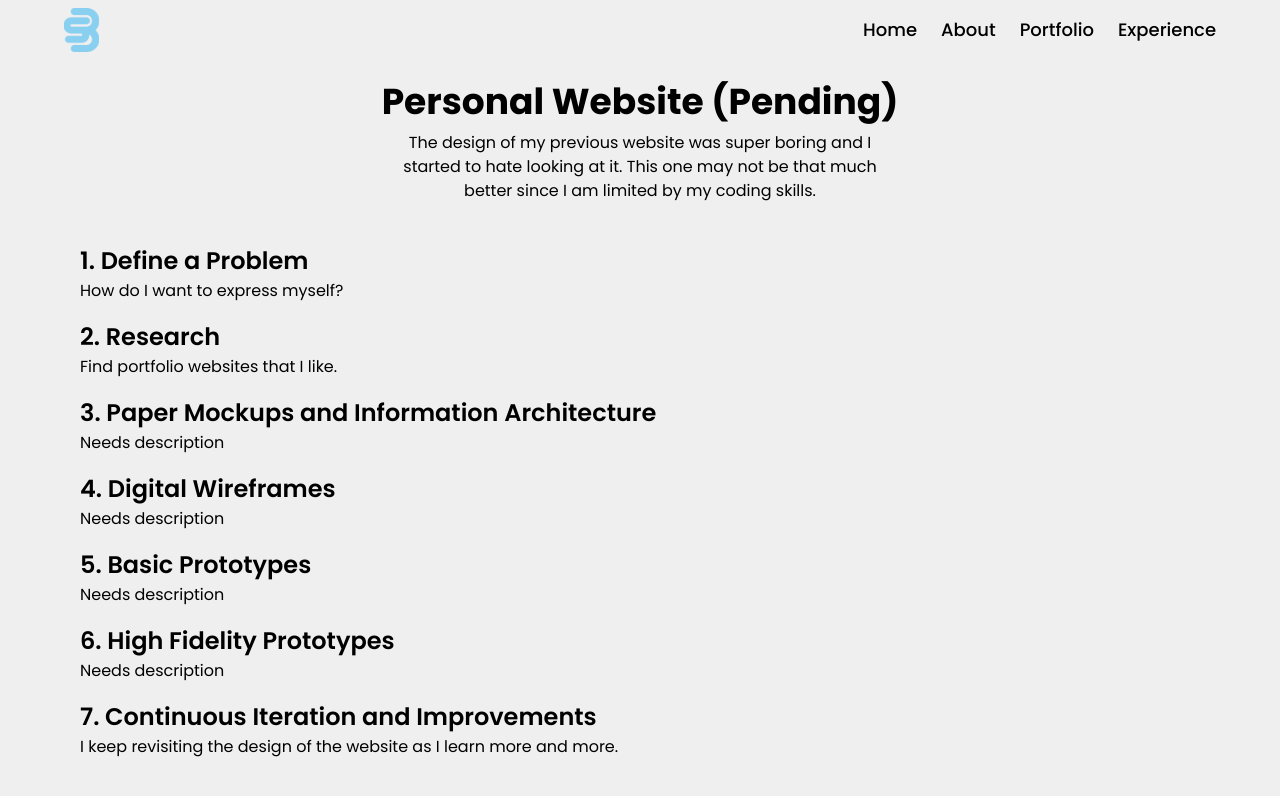
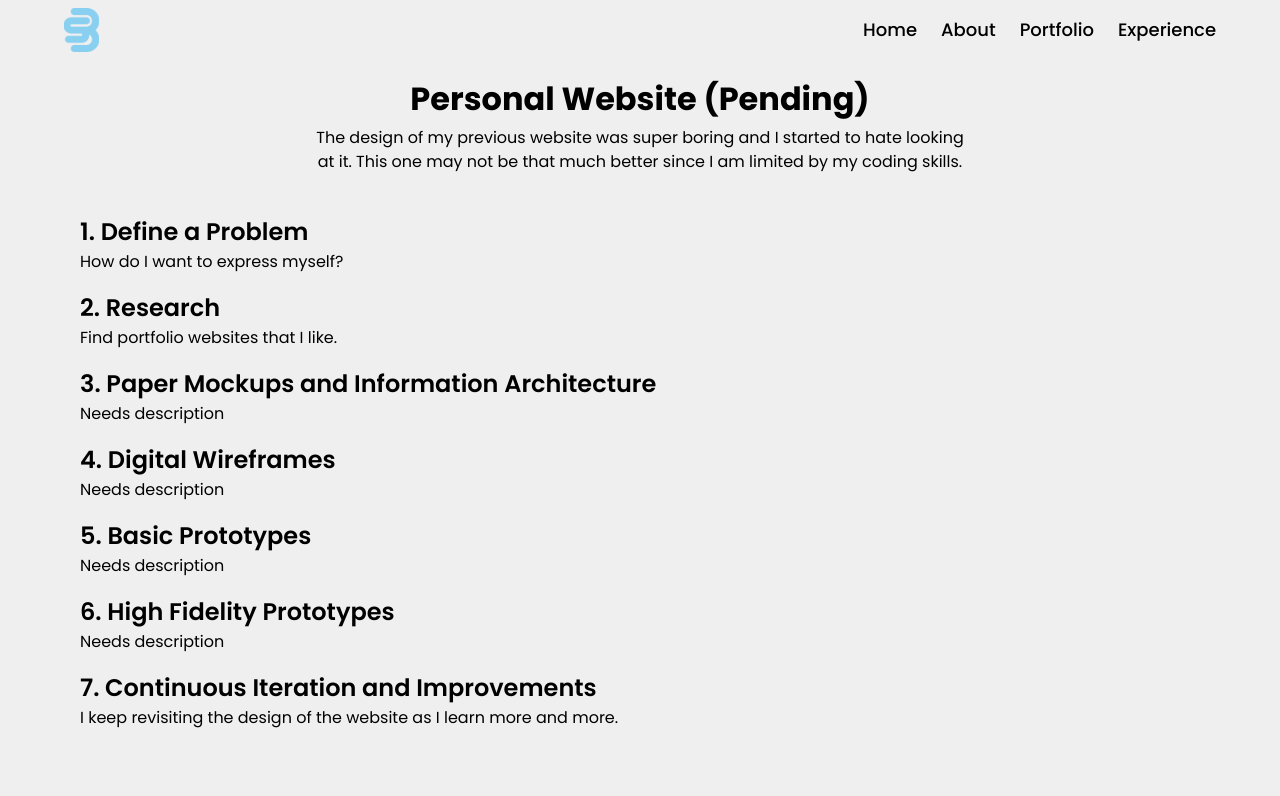
Before and after one commit to sunnybhandal/my-portfolio-v2, a Next.js app: page /portfolio/personal-website in a window 1280 px wide. Shown: the top 796 px of the page. Built offline with nearby package versions, Linux system fonts and the light colour scheme.

Commit message:
alignment and font size for titles

```diff
--- a/app/about/page.tsx
+++ b/app/about/page.tsx
@@ -15,7 +15,7 @@ const About = () => {
   return (
     <section className="max-container padding-container pt-16 lg:pt-20 mb-10">
       <div className="flex flex-col items-center">
-        <h2 className="bold-36">About</h2>
+        <h2 className="bold-32">About</h2>
         <p className="mt-2 text-center w-[300px] sm:w-[450px] md:w-[660px] px-4 sm:px-10 md:px-24 lg:px-20">
           {ABOUT.intro}
         </p>
--- a/app/portfolio/case-study/page.tsx
+++ b/app/portfolio/case-study/page.tsx
@@ -3,9 +3,9 @@ import React from "react";
 const CaseStudy = () => {
   return (
     <section className="max-container padding-container pt-16 lg:pt-20 mb-10">
-      <div className="flex flex-col items-center">
-        <h2 className="bold-36">Banking Case Study (Pending)</h2>
-        <p className="mt-2 text-center w-[300px] sm:w-[450px] md:w-[660px] px-4 sm:px-10 md:px-24 lg:px-20">
+      <div className="flex flex-col items-center text-center">
+        <h2 className="bold-32">Banking Case Study (Pending)</h2>
+        <p className="mt-2 text-center w-[350px] sm:w-[500px] md:w-[650px]">
           Nothing here yet
         </p>
       </div>
--- a/app/portfolio/event-registration/page.tsx
+++ b/app/portfolio/event-registration/page.tsx
@@ -3,9 +3,9 @@ import React from "react";
 const EventRegistration = () => {
   return (
     <section className="max-container padding-container pt-16 lg:pt-20 mb-10">
-      <div className="flex flex-col items-center">
-        <h2 className="bold-36">Event Registration App</h2>
-        <p className="mt-2 text-center w-[300px] sm:w-[450px] md:w-[660px] px-4 sm:px-10 md:px-24 lg:px-20">
+      <div className="flex flex-col items-center text-center">
+        <h2 className="bold-32">Event Registration App</h2>
+        <p className="mt-2 text-center w-[350px] sm:w-[500px] md:w-[650px]">
           Nothing here yet
         </p>
       </div>
--- a/app/portfolio/page.tsx
+++ b/app/portfolio/page.tsx
@@ -7,8 +7,8 @@ const CaseStudies = () => {
   return (
     <section className="max-container padding-container pt-16 lg:pt-20 mb-10">
       <div className="flex flex-col items-center">
-        <h2 className="bold-36">Case Studies</h2>
-        <p className="mt-2 text-center w-full sm:w-[500px] md:w-[650px] lg:w-[750px] px-4 sm:px-10 md:px-24 lg:px-28">
+        <h2 className="bold-32">Case Studies</h2>
+        <p className="mt-2 text-center w-[350px] sm:w-[500px] md:w-[650px]">
           {CASESTUDY.intro}
         </p>
       </div>
--- a/app/portfolio/personal-website/page.tsx
+++ b/app/portfolio/personal-website/page.tsx
@@ -6,9 +6,9 @@ import React from "react";
 const PersonalWebsite = () => {
   return (
     <section className="max-container padding-container pt-16 lg:pt-20 mb-10">
-      <div className="flex flex-col items-center">
-        <h2 className="bold-36">Personal Website (Pending)</h2>
-        <p className="mt-2 text-center w-[300px] sm:w-[450px] md:w-[660px] px-4 sm:px-10 md:px-24 lg:px-20">
+      <div className="flex flex-col items-center text-center">
+        <h2 className="bold-32">Personal Website (Pending)</h2>
+        <p className="mt-2 w-[350px] sm:w-[500px] md:w-[650px]">
           The design of my previous website was super boring and I started to
           hate looking at it. This one may not be that much better since I am
           limited by my coding skills.
```
